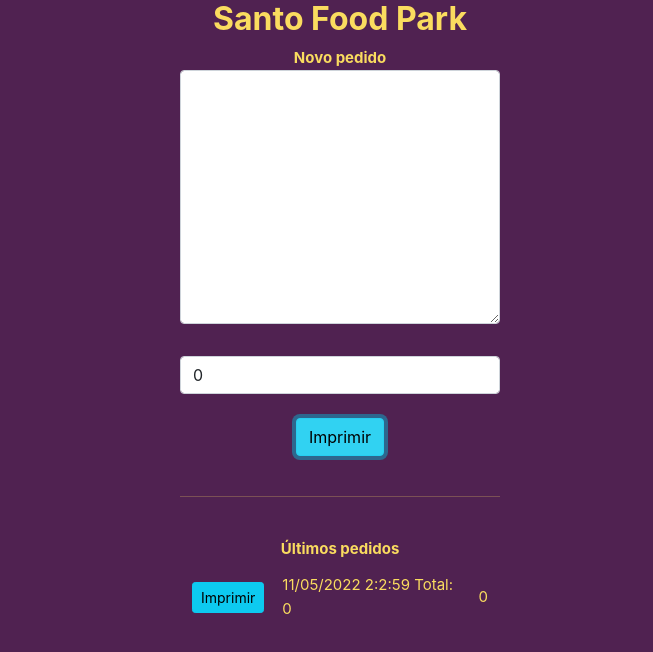
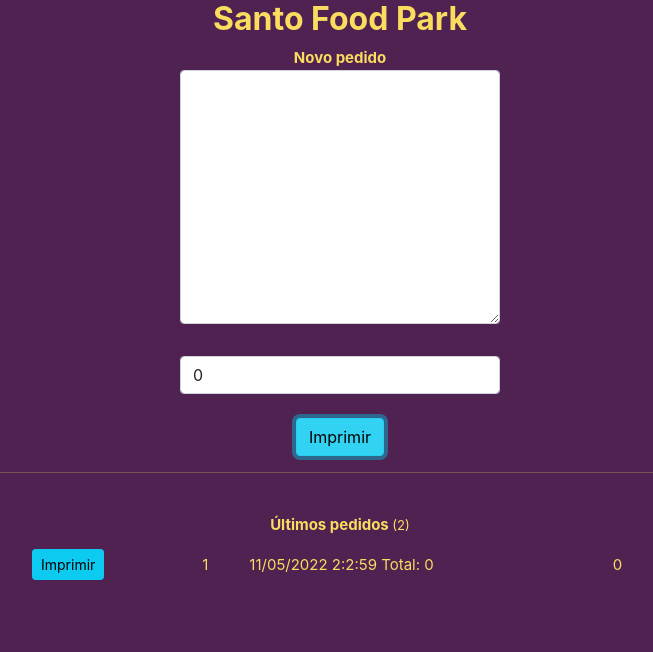
Before and after one commit to tmazza/santo-register, a Vue app: page / in a window 1280 px wide. Both pictures are taken after a click on the button "Imprimir". Shown: the top 652 px of the page, without its empty margins (300-953 px from the left). Built offline with nearby package versions, Linux system fonts and the light colour scheme.

Commit message:
Contador sequencial

```diff
--- a/src/views/HomeView.vue
+++ b/src/views/HomeView.vue
@@ -1,6 +1,6 @@
 <template>
   <main>
-    <div style="text-align: center">
+    <div style="text-align: center; max-width: 320px; margin: 0 auto">
       <b>Novo pedido</b>
       <br />
 
@@ -26,18 +26,21 @@
       <br />
       <button @click="add" class="btn btn-info">Imprimir</button>
     </div>
-    <br />
+
     <hr />
     <br />
-    <div>
-      <b>Últimos pedidos</b>
+    <div style="margin: 0 auto; max-width: 640px">
+      <b>
+        Últimos pedidos <small>({{ lastCount }})</small>
+      </b>
       <table>
-        <tr v-for="o of orders" :key="o.id">
+        <tr v-for="o of ordersSorted" :key="o.id">
           <td>
             <button class="btn btn-info btn-sm" @click="print(o.id)">
               Imprimir
             </button>
           </td>
+          <td>{{ o.idSeq }}</td>
           <td style="padding-left: 6px">{{ o.description }}</td>
           <td>{{ o.amount }}</td>
         </tr>
@@ -55,16 +58,23 @@ export default {
     return {
       order: {
         id: "",
+        idSeq: 0,
         description: "",
         amount: 0,
       },
       orders: [],
       toPrint: "",
+      lastCount: 1,
     };
   },
   mounted() {
     let items = JSON.parse(window.localStorage.getItem("orders"));
     this.orders = items || [];
+
+    let lastCount = parseInt(
+      JSON.parse(window.localStorage.getItem("lastCount"))
+    );
+    this.lastCount = lastCount || 1;
   },
   methods: {
     add() {
@@ -78,12 +88,13 @@ export default {
 
       this.order.description = description;
       this.order.id = id;
+      this.order.idSeq = this.lastCount;
 
       this.orders.push(this.order);
 
       this.toPrint = description;
       this.$nextTick(() => {
-        window.print();
+        // window.print();
       });
       this.resetOrder();
 
@@ -95,6 +106,7 @@ export default {
     },
     updateStorage() {
       window.localStorage.setItem("orders", JSON.stringify(this.orders));
+      window.localStorage.setItem("lastCount", ++this.lastCount);
     },
     currentDate() {
       let data = new Date();
@@ -130,11 +142,9 @@ export default {
   },
   computed: {
     ordersSorted() {
-      let items = this.orders;
-      items.sort();
-      items.reverse();
-
-      return items;
+      return this.orders.sort((a, b) => {
+        return b.idSeq - a.idSeq;
+      });
     },
   },
 };
@@ -143,7 +153,6 @@ export default {
 <style scoped>
 main {
   margin: 0 auto;
-  max-width: 320px;
   text-align: center;
 }
 
--- a/src/views/ManageView.vue
+++ b/src/views/ManageView.vue
@@ -36,6 +36,7 @@ export default {
     },
     updateStorage() {
       window.localStorage.setItem("orders", JSON.stringify(this.orders));
+      window.localStorage.setItem("lastCount", 1);
     },
   },
 };
```
